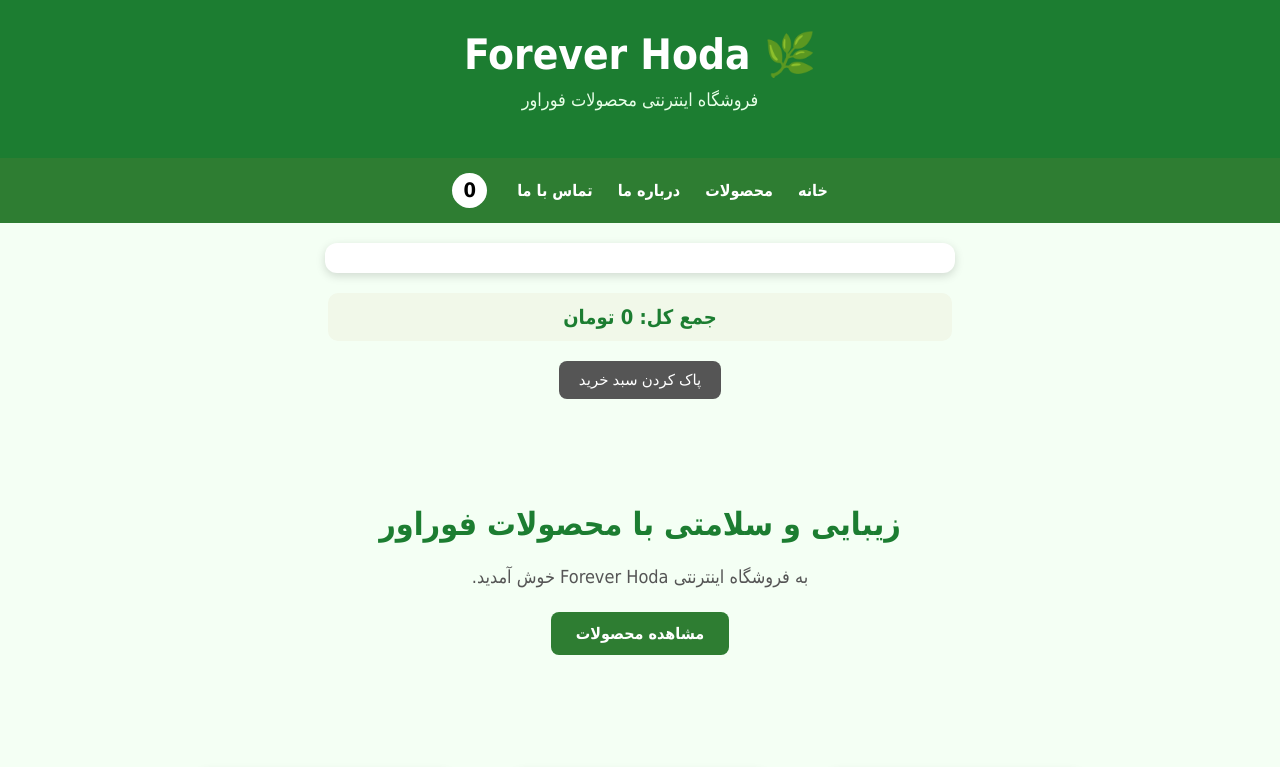
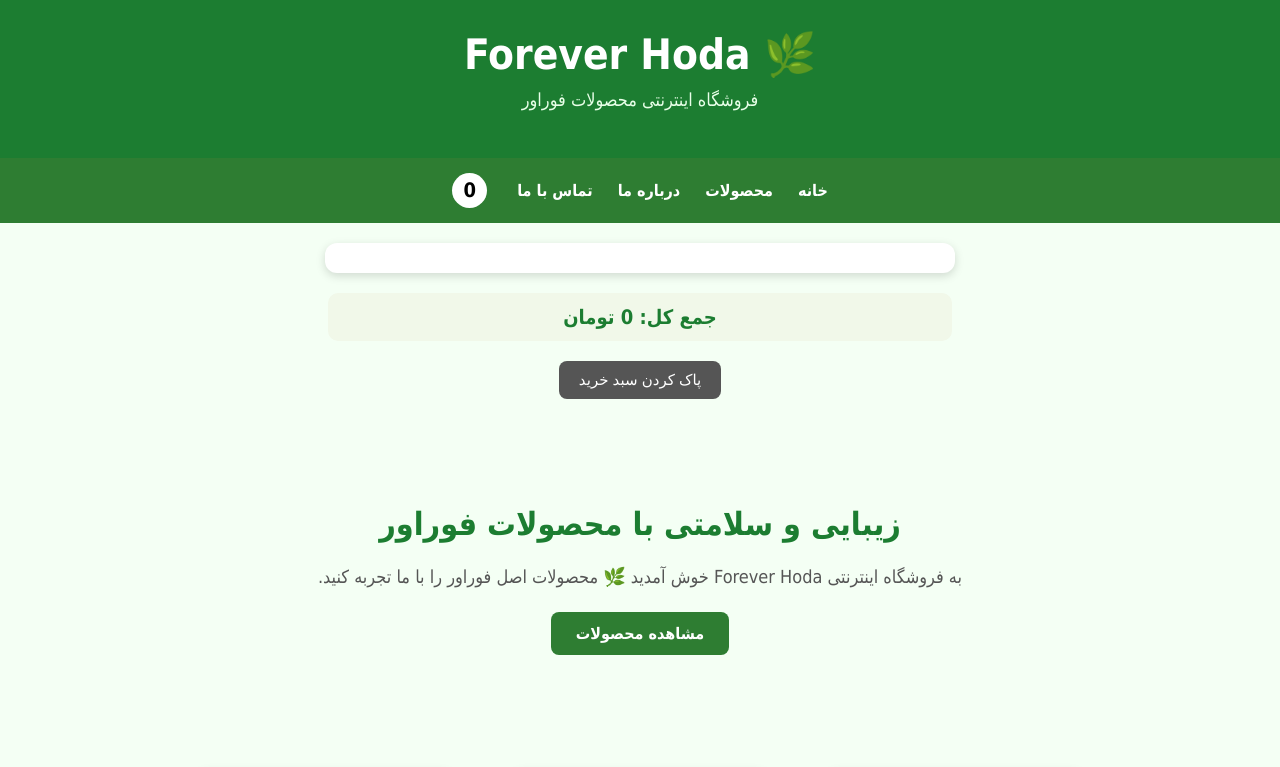
Before and after one commit to foreverhoda/foreverhoda, a plain HTML site: page index.html in a window 1280 px wide. Shown: the top 767 px of the page. Drawn offline with Linux system fonts and the light colour scheme.

Commit message:
update welcome message

```diff
--- a/index.html
+++ b/index.html
@@ -485,7 +485,8 @@
 
     <h1>زیبایی و سلامتی با محصولات فوراور</h1>
 
-    <p>به فروشگاه اینترنتی Forever Hoda خوش آمدید.</p>
+    <p>به فروشگاه اینترنتی Forever Hoda خوش آمدید 🌿
+محصولات اصل فوراور را با ما تجربه کنید.</p>
 
     <a href="#products" class="btn">مشاهده محصولات</a>
 
```
